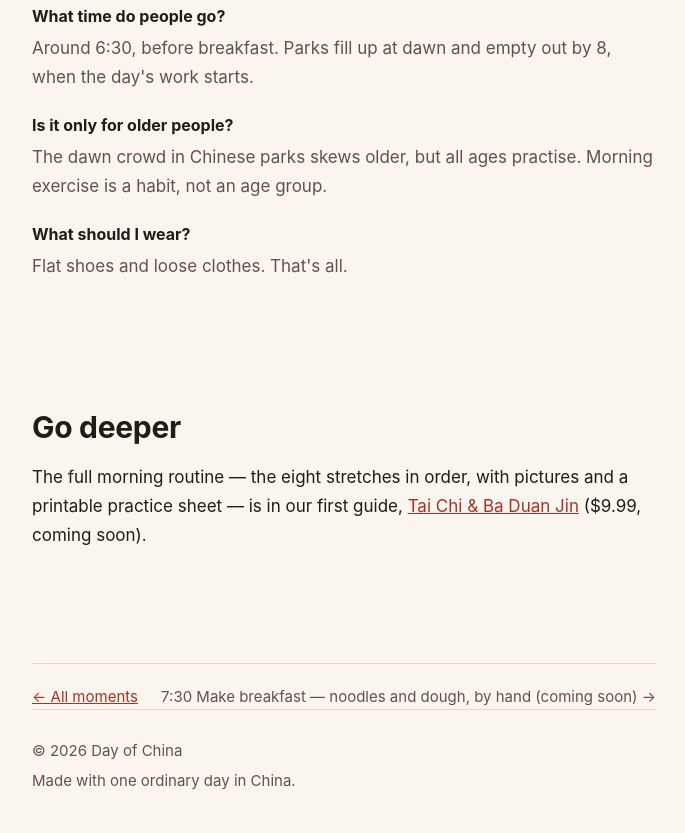
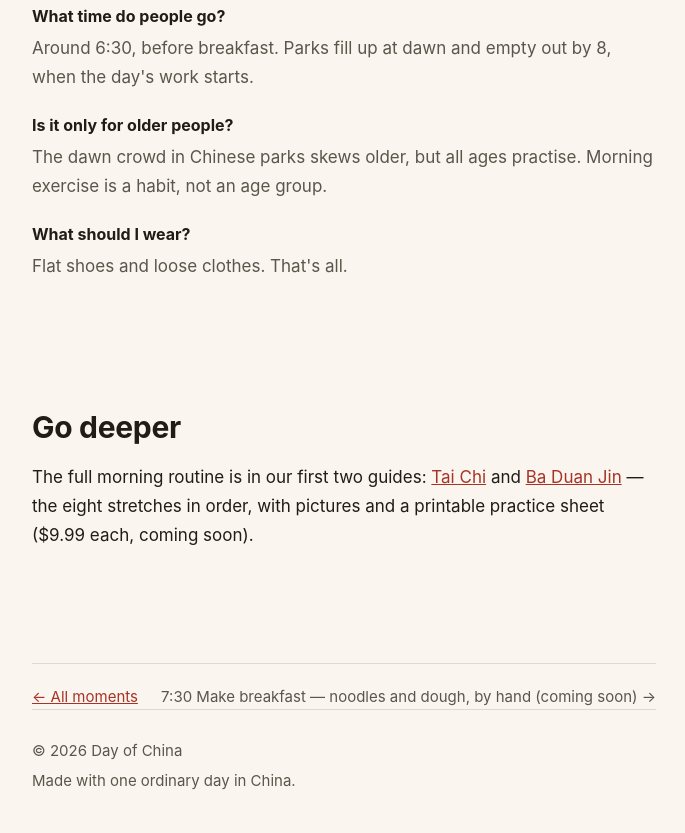
Before and after one commit to lupo168/dayofchina, a plain HTML site: page moments/ba-duan-jin-tai-chi/index.html in a window 1280 px wide. Shown: the part 2443-3276 px from the top of the page, without its empty margins (296-981 px from the left). Drawn offline with Linux system fonts and the light colour scheme.

Commit message:
Split guides: Tai Chi page is Tai Chi only, Ba Duan Jin gets its own page

```diff
--- a/moments/ba-duan-jin-tai-chi/index.html
+++ b/moments/ba-duan-jin-tai-chi/index.html
@@ -401,7 +401,7 @@
       </section>
       <section>
         <h2>Go deeper</h2>
-        <p>The full morning routine — the eight stretches in order, with pictures and a printable practice sheet — is in our first guide, <a href="/guides/tai-chi/">Tai Chi &amp; Ba Duan Jin</a> ($9.99, coming soon).</p>
+        <p>The full morning routine is in our first two guides: <a href="/guides/tai-chi/">Tai Chi</a> and <a href="/guides/ba-duan-jin/">Ba Duan Jin</a> — the eight stretches in order, with pictures and a printable practice sheet ($9.99 each, coming soon).</p>
       </section>
 <nav class="pager"><a href="/moments/">← All moments</a><span>7:30 Make breakfast — noodles and dough, by hand (coming soon) →</span></nav>
     </main>
```
